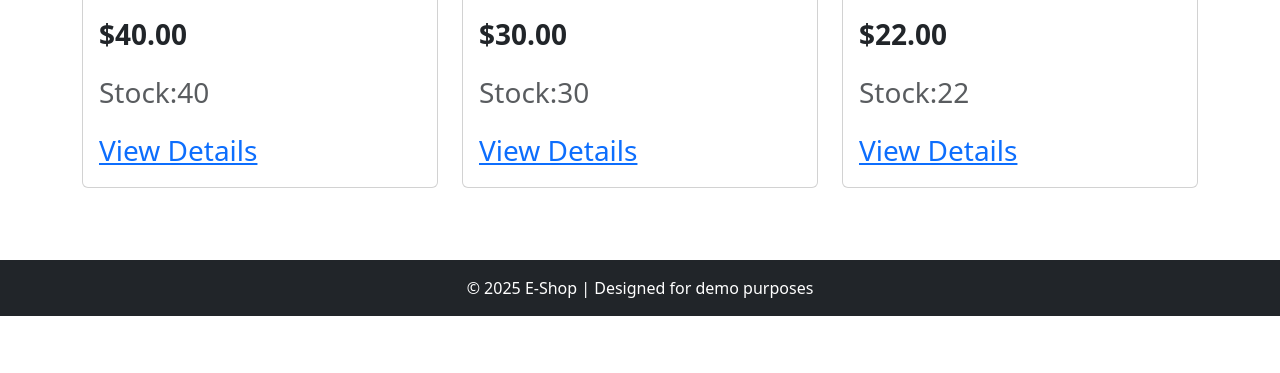
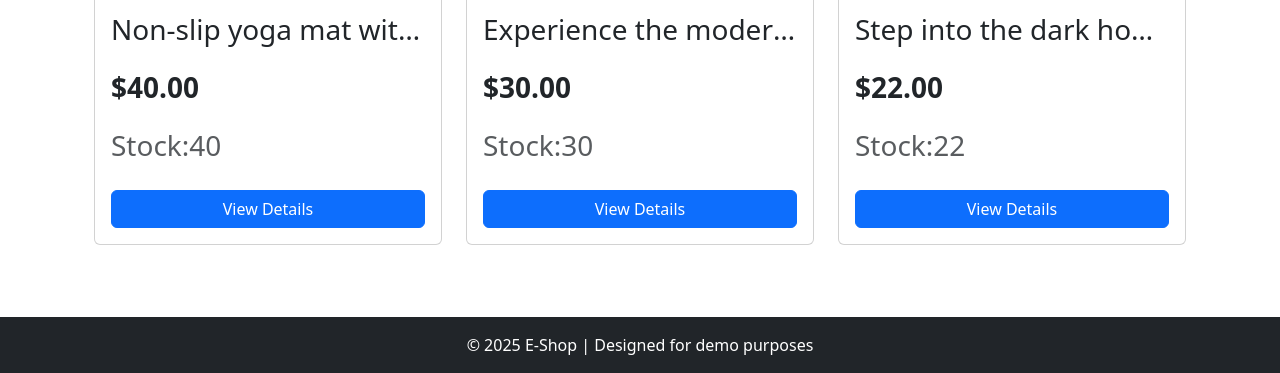
Before and after one commit to novakamiii/web_app, a PHP site: page /products.php in a window 1280 px wide. Shown: the part 2340-2713 px from the top of the page. Before the commit the page ends 2656 px from the top, so only its background shows below. Run offline with PHP 8.4, Linux system fonts and the light colour scheme; data comes from the database, SQL or seed files in the repository.

```diff
--- a/misc/database.php
+++ b/misc/database.php
@@ -3,11 +3,11 @@
     $db_server = "localhost";
     $db_user = "root";
 
-    #$db_pass = 'root'; //reizu
-    #$db_name = 'testphp'; //reizu
+    $db_pass = 'root'; //reizu
+    $db_name = 'testphp'; //reizu
 
-    $db_pass = 'paulo'; //nova
-    $db_name = "testPHP"; //nova
+    #$db_pass = 'paulo'; //nova
+    #$db_name = "testPHP"; //nova
     $conn = "";
 
     try {
--- a/misc/rand_products.php
+++ b/misc/rand_products.php
@@ -54,7 +54,7 @@ function featuredPage()
                         <p class=\"card-text text-truncate\">{$info}</p>
                         <p class=\"fw-bold mt-auto\">\${$price}</p>
                         <p class=\"text-muted\">Stock:{$stock}</p>
-                        <a href=\"product.php?id={$id} class=\" btn btn-primary w-100 mt-2\">View Details</a>
+                        <a href=\"product.php?id={$id}\" class=\" btn btn-primary w-100 mt-2\">View Details</a>
                     </div>
                 </div>
             </div>";
@@ -68,7 +68,10 @@ function allProducts()
 {
     global $total_amount_products, $conn;
 
+    echo "<div class=\"container\">";
+    echo "<h2 class=\"text-center mb-4\">Featured Products</h2>";
     echo "<div class=\"row g-4\">";
+
     for ($i = 1; $i <= $total_amount_products; $i++) {
         $query = "SELECT * FROM products WHERE id = {$i}";
         $result = mysqli_query($conn, $query);
@@ -94,7 +97,7 @@ function allProducts()
                         <p class=\"card-text text-truncate\">{$info}</p>
                         <p class=\"fw-bold mt-auto\">\${$price}</p>
                         <p class=\"text-muted\">Stock:{$stock}</p>
-                        <a href=\"product.php?id={$id} class=\" btn btn-primary w-100 mt-2\">View Details</a>
+                        <a href=\"product.php?id={$id}\"class=\" btn btn-primary w-100 mt-2\">View Details</a>
                     </div>
                 </div>
             </div>";
--- a/products.php
+++ b/products.php
@@ -50,7 +50,8 @@
         <div class="container">
             <?php
             include "misc/rand_products.php";
-                allProducts();
+
+            allProducts();
             ?>
         </div>
     </section>
```
